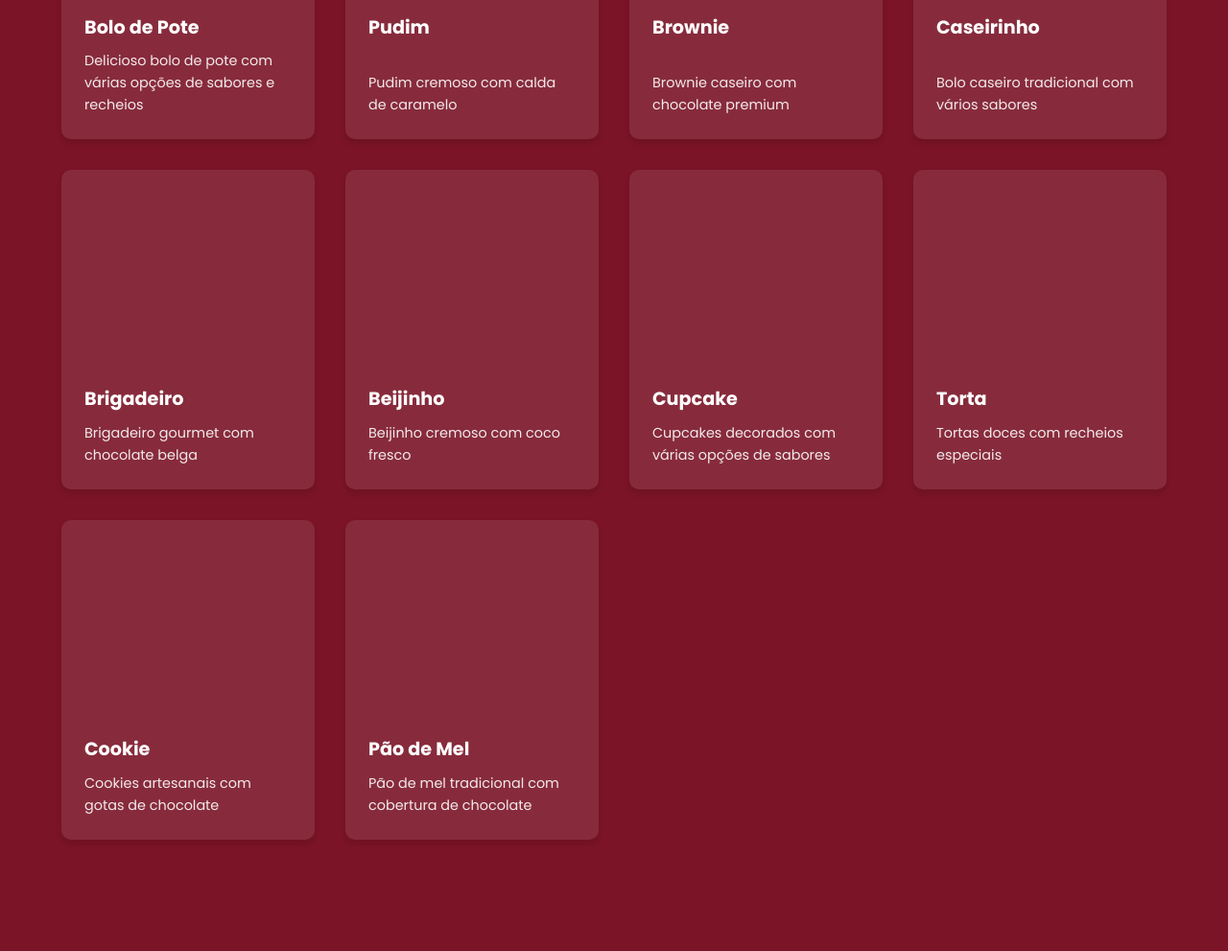
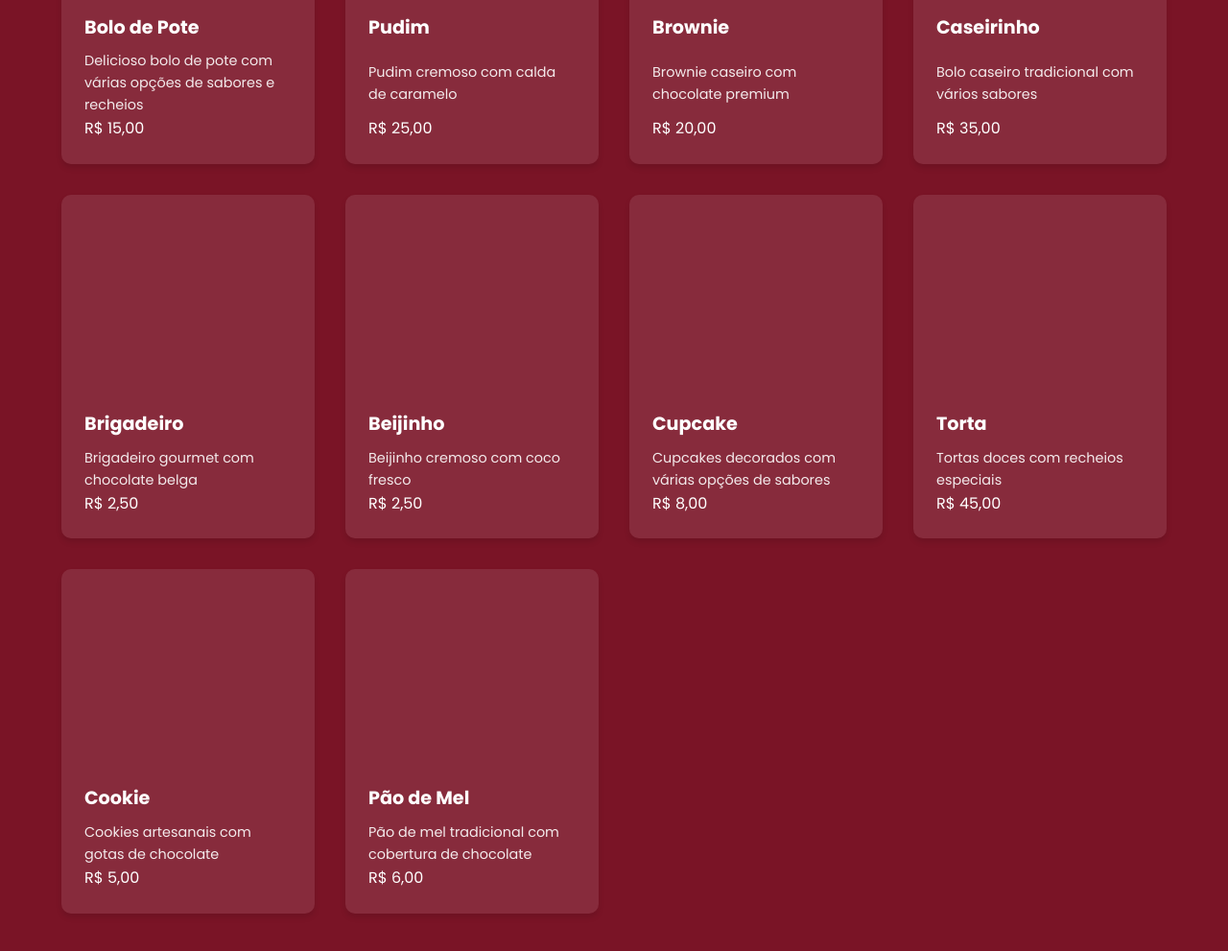
Before and after one commit to Krwxxs/kndoceamor, a website: page index.html in a window 1280 px wide. Shown: the part 1440-2431 px from the top of the page at 96% size. Drawn offline with Linux system fonts and the light colour scheme.

Commit message:
Update index.html

```diff
--- a/index.html
+++ b/index.html
@@ -4,9 +4,9 @@
     <meta charset="UTF-8">
     <meta name="viewport" content="width=device-width, initial-scale=1.0">
     <title>KN DOCE AMOR - Doces e Bolos Artesanais</title>
-    <link rel="stylesheet" href="css/styles.css">
     <link href="https://fonts.googleapis.com/css2?family=Poppins:wght@400;500;600;700&display=swap" rel="stylesheet">
     <link rel="stylesheet" href="https://cdnjs.cloudflare.com/ajax/libs/font-awesome/6.0.0/css/all.min.css">
+    <link rel="stylesheet" href="css/styles.css">
 </head>
 <body>
     <!-- Header -->
@@ -74,6 +74,7 @@
                 <div class="product-info">
                     <h3>Bolo de Pote</h3>
                     <p>Delicioso bolo de pote com várias opções de sabores e recheios</p>
+                    <span class="product-price">R$ 15,00</span>
                 </div>
             </div>
             <div class="product-card">
@@ -83,6 +84,7 @@
                 <div class="product-info">
                     <h3>Pudim</h3>
                     <p>Pudim cremoso com calda de caramelo</p>
+                    <span class="product-price">R$ 25,00</span>
                 </div>
             </div>
             <div class="product-card">
@@ -92,6 +94,7 @@
                 <div class="product-info">
                     <h3>Brownie</h3>
                     <p>Brownie caseiro com chocolate premium</p>
+                    <span class="product-price">R$ 20,00</span>
                 </div>
             </div>
             <div class="product-card">
@@ -99,6 +102,7 @@
                 <div class="product-info">
                     <h3>Caseirinho</h3>
                     <p>Bolo caseiro tradicional com vários sabores</p>
+                    <span class="product-price">R$ 35,00</span>
                 </div>
             </div>
             <div class="product-card">
@@ -106,6 +110,7 @@
                 <div class="product-info">
                     <h3>Brigadeiro</h3>
                     <p>Brigadeiro gourmet com chocolate belga</p>
+                    <span class="product-price">R$ 2,50</span>
                 </div>
             </div>
             <div class="product-card">
@@ -113,6 +118,7 @@
                 <div class="product-info">
                     <h3>Beijinho</h3>
                     <p>Beijinho cremoso com coco fresco</p>
+                    <span class="product-price">R$ 2,50</span>
                 </div>
             </div>
             <div class="product-card">
@@ -120,6 +126,7 @@
                 <div class="product-info">
                     <h3>Cupcake</h3>
                     <p>Cupcakes decorados com várias opções de sabores</p>
+                    <span class="product-price">R$ 8,00</span>
                 </div>
             </div>
             <div class="product-card">
@@ -127,6 +134,7 @@
                 <div class="product-info">
                     <h3>Torta</h3>
                     <p>Tortas doces com recheios especiais</p>
+                    <span class="product-price">R$ 45,00</span>
                 </div>
             </div>
             <div class="product-card">
@@ -134,6 +142,7 @@
                 <div class="product-info">
                     <h3>Cookie</h3>
                     <p>Cookies artesanais com gotas de chocolate</p>
+                    <span class="product-price">R$ 5,00</span>
                 </div>
             </div>
             <div class="product-card">
@@ -141,6 +150,7 @@
                 <div class="product-info">
                     <h3>Pão de Mel</h3>
                     <p>Pão de mel tradicional com cobertura de chocolate</p>
+                    <span class="product-price">R$ 6,00</span>
                 </div>
             </div>
         </div>
```
